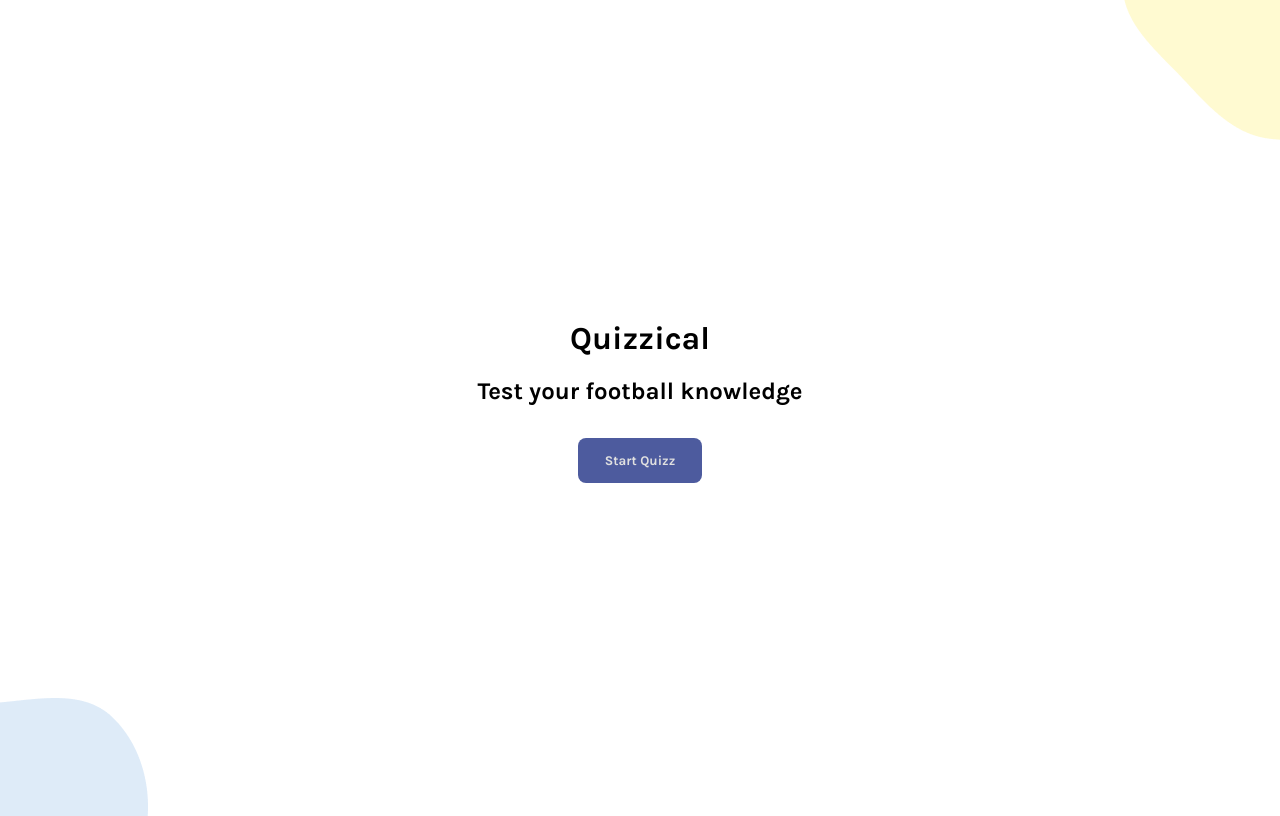
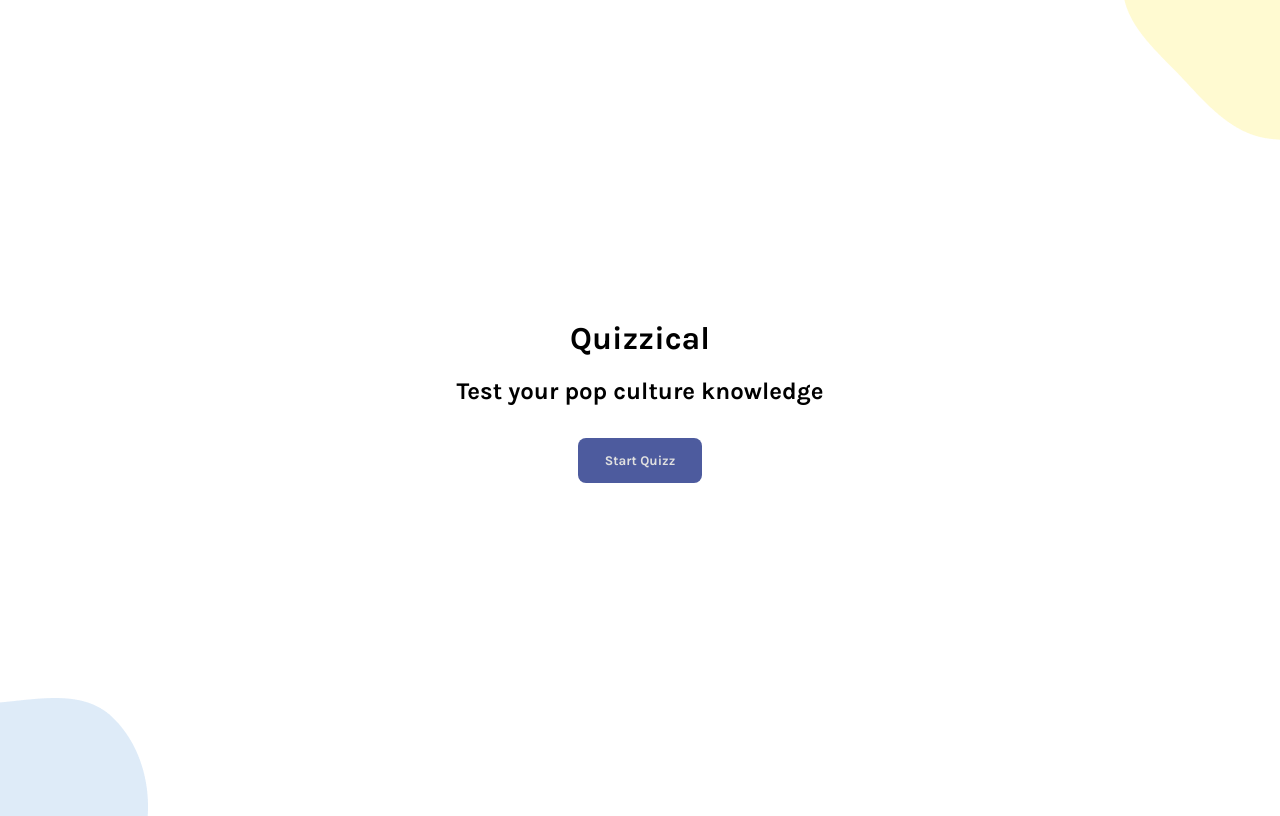
Before and after one commit to joser00/QUIZZICAL, a React (Vite) app: page / in a window 1280 px wide. Built offline with nearby package versions, Linux system fonts and the light colour scheme.

Commit message:
App finished

```diff
--- a/src/Quiz.jsx
+++ b/src/Quiz.jsx
@@ -56,20 +56,17 @@ export default function App() {
         });
       }
     });
-
   }
-  console.log(myAnswers)
   ///Submit Form function
   function handleSubmit(event) {
     event.preventDefault();
+    myAnswers.map((element2) => {
       quiz.map((element) => {
-      myAnswers.map((element2) => {
         if (element.correctAnswer === element2) {
           setCounter((old) => old + 1);
-          console.log(counter)
         }
       });
-    })
+    });
   }
   //Render the quiz
   const render = quiz.map((element) => {
@@ -84,8 +81,8 @@ export default function App() {
               id={value}
               name={element.question}
               value={value}
-              isTrue = {element.correctAnswer === value}
-              isSubmit = {gameFinished}
+              isTrue={element.correctAnswer === value}
+              isSubmit={gameFinished}
             />
           );
         })}
@@ -118,6 +115,5 @@ export default function App() {
         {gameFinished ? "Play Again" : "Check Answers"}
       </button>
     </form>
-  )
-
+  );
 }
--- a/src/components/Intro.jsx
+++ b/src/components/Intro.jsx
@@ -4,7 +4,7 @@ export default function Intro (props) {
     return (
         <div className='intro'>
             <h1>Quizzical</h1>
-            <h2>Test your football knowledge</h2>
+            <h2>Test your pop culture knowledge</h2>
             <button className='intro--btn' onClick={props.setAcces}>Start Quizz</button>
         </div>
     )
```
Lines whose indentation alone changed are shown as unchanged.
